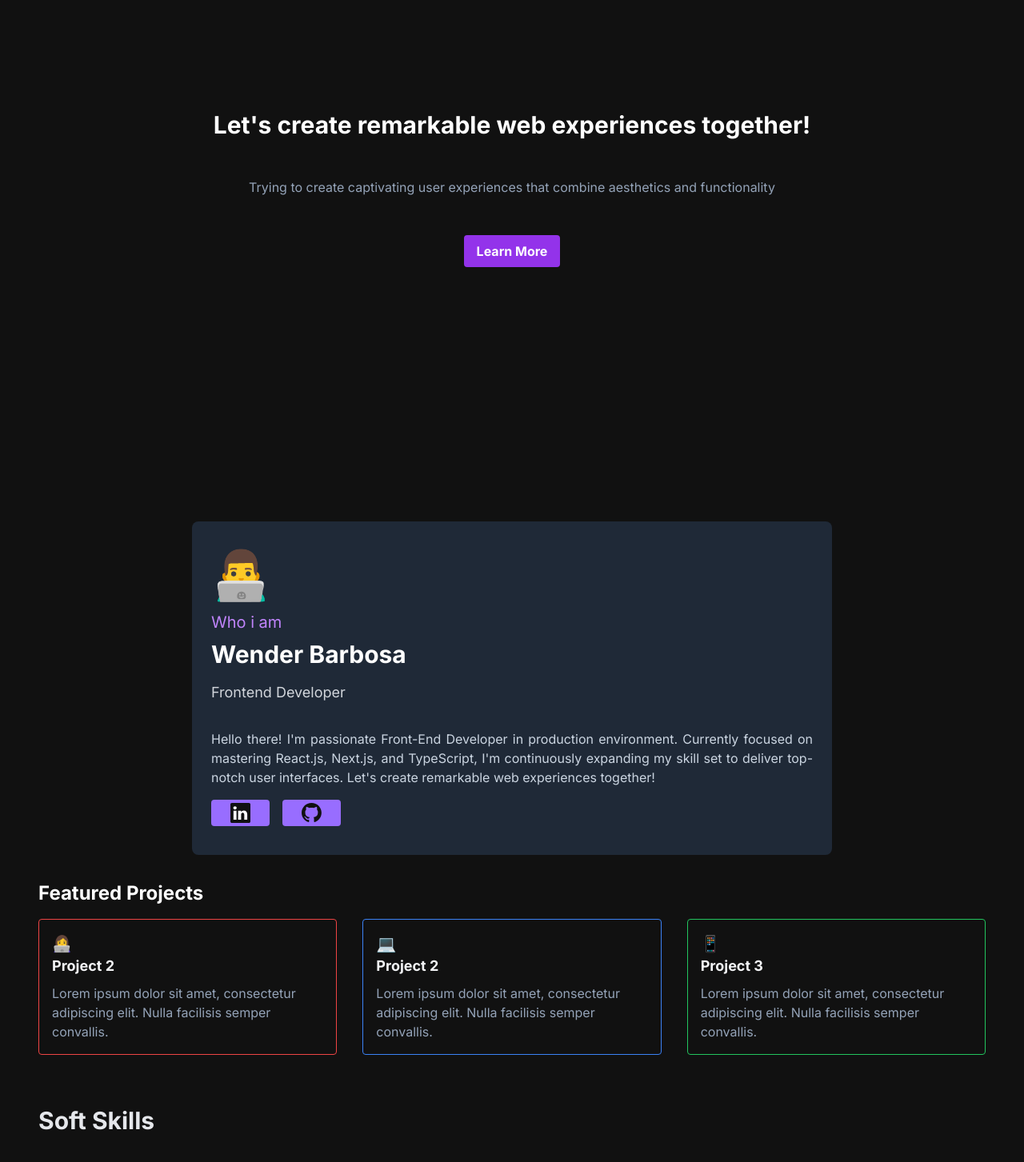
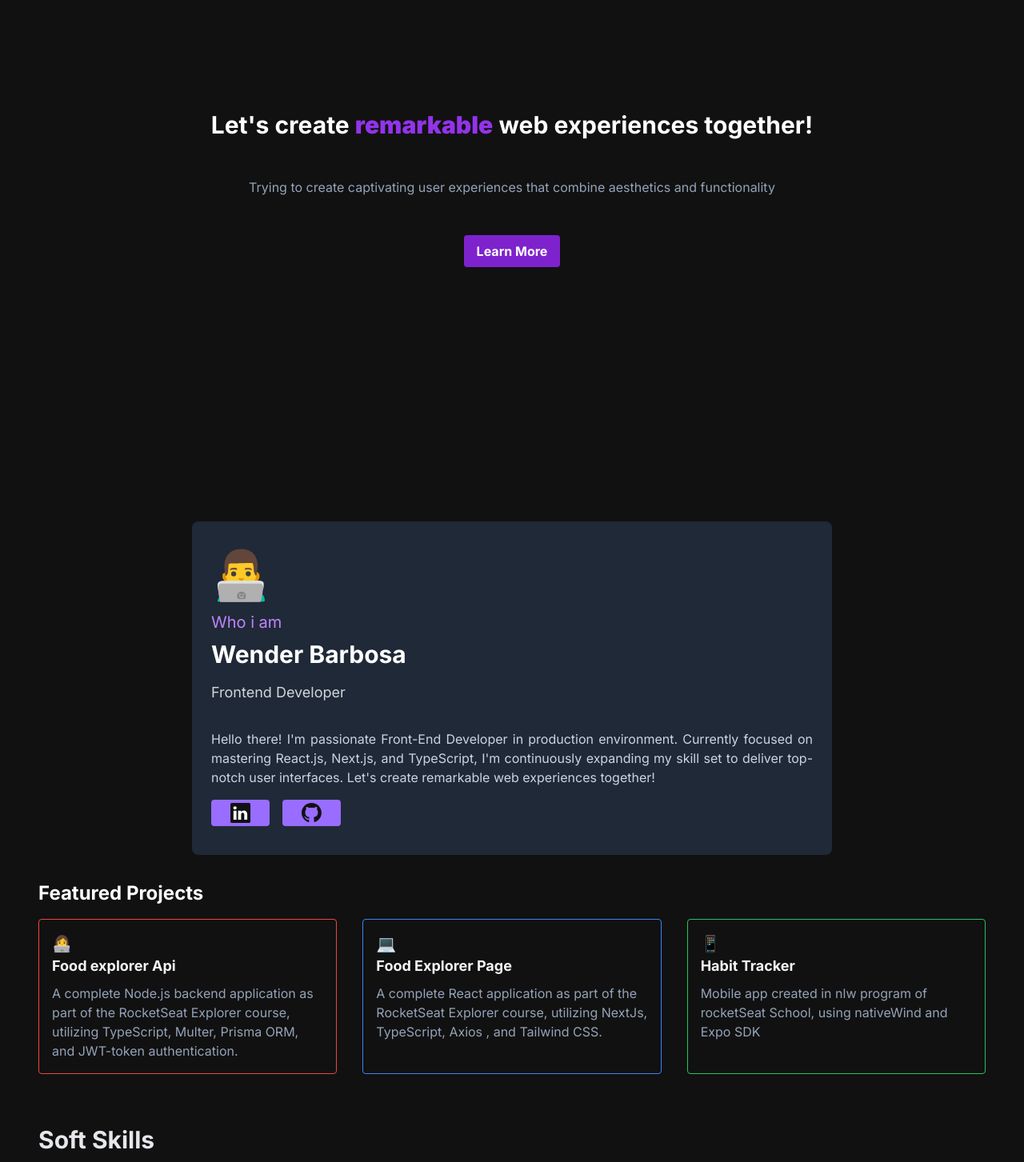
Before and after one commit to wenblack/portfolio-next-ts, a Next.js app: page / in a window 1280 px wide. Shown: the part 180-1633 px from the top of the page at 80% size. Built offline with nearby package versions, Linux system fonts and the light colour scheme.

Commit message:
✅ Portfolio 1.0  ✅

```diff
--- a/src/app/page.tsx
+++ b/src/app/page.tsx
@@ -12,11 +12,11 @@ const App = () => {
       <Header />
       <header className="py-8">
         <div className="flex flex-col gap-8 items-center justify-center mx-auto px-4 h-[80vh]">
-          <h2 className="text-3xl text-center font-bold">Let&apos;s create remarkable web experiences together!</h2>
+          <h2 className="text-3xl text-center font-bold">Let&apos;s create <strong className='text-purple-600'>remarkable</strong> web experiences together!</h2>
           <p className="text-slate-400 text-center mt-4">
           Trying to create captivating user experiences that combine aesthetics and functionality
           </p>
-          <a href="#about" className="mt-4 inline-block bg-purple-600 hover:opacity-70 text-white font-bold py-2 px-4 rounded">Learn More</a>
+          <a href="#about" className="mt-4 inline-block bg-purple-700 hover:opacity-70 text-white font-bold py-2 px-4 rounded">Learn More</a>
         </div>
       </header>
       <section id='about' className='flex  self-center pt-16 w-full max-w-[800px] '>
--- a/src/components/AboutMe.tsx
+++ b/src/components/AboutMe.tsx
@@ -1,5 +1,4 @@
 import Image from "next/image";
-import avatarImg from'@/assets/1683386257269.png'
 import gitHubLogo from '@/assets/gh.svg'
 import linkedInLogo from '@/assets/linkedin.svg'
 
@@ -16,10 +15,10 @@ export function AboutMe () {
           <div className=" bg-gray-800 mt-8">
             <p className="bg-gray-800 text-slate-300  text-justify">Hello there! I&apos;m passionate Front-End Developer in production environment.  Currently focused on mastering React.js, Next.js, and TypeScript, I&apos;m continuously expanding my skill set to deliver top-notch user interfaces.  Let&apos;s create remarkable web experiences together!</p>
             <div className="bg-gray-800 flex flex-wrap mt-4">
-              <a href="https://www.example.com"  target="_blank" rel="noopener noreferrer" className="mr-4 px-6 py-1 mb-2 md:mb-0 bg-[#986DFF] hover:opacity-70  text-white font-bold rounded">
+              <a href="https://www.linkedin.com/in/wender-jose-santos-4b1473217/"  target="_blank" rel="noopener noreferrer" className="mr-4 px-6 py-1 mb-2 md:mb-0 bg-[#986DFF] hover:opacity-70  text-white font-bold rounded">
                 <Image className="bg-[#986DFF]" alt="LinkedIn Logo" width={25} height={25} src={linkedInLogo}/>
               </a>
-              <a href="https://www.example.com"  target="_blank" rel="noopener noreferrer" className="mr-4 px-6 py-1 mb-2 md:mb-0 bg-[#986DFF] hover:opacity-70  text-white font-bold rounded">
+              <a href="https://github.com/wenblack/"  target="_blank" rel="noopener noreferrer" className="mr-4 px-6 py-1 mb-2 md:mb-0 bg-[#986DFF] hover:opacity-70  text-white font-bold rounded">
               <Image  className="bg-[#986DFF]" alt="GitHub Logo" width={25} height={25} src={gitHubLogo}/>
               </a>
             </div>
--- a/src/components/Project.tsx
+++ b/src/components/Project.tsx
@@ -9,22 +9,26 @@ export function Project  () {
 
       <div className=" p-4 flex  flex-col border border-red-500 rounded">
           <span className='text-xl'>👩‍💻</span>
-          <a  href='' className="text-lg text-gray-100 font-bold">Project 2</a>
-          <p className="text-slate-400 mt-2">Lorem ipsum dolor sit amet, consectetur adipiscing elit. Nulla facilisis semper convallis.</p>
+          <a  href='https://github.com/wenblack/food-explorer-api' target='blank' className="text-lg text-gray-100 font-bold">Food explorer Api</a>
+          <p className="text-slate-400 mt-2">
+          A complete Node.js backend application as part of the RocketSeat Explorer course, utilizing TypeScript, Multer, Prisma ORM, and JWT-token authentication.
+            </p>
         </div>
 
 
         <div className=" p-4 flex  flex-col border border-blue-500 rounded">
           <span className='text-xl'>💻</span>
-          <a  href='' className="text-lg text-gray-100 font-bold">Project 2</a>
-          <p className="text-slate-400 mt-2">Lorem ipsum dolor sit amet, consectetur adipiscing elit. Nulla facilisis semper convallis.</p>
+          <a  href='https://github.com/wenblack/food-explorer-next-tailwind-ts' target='blank' className="text-lg text-gray-100 font-bold">Food Explorer Page </a>
+          <p className="text-slate-400 mt-2">
+          A complete React application as part of the RocketSeat Explorer course, utilizing NextJs, TypeScript, Axios , and Tailwind CSS.
+          </p>
         </div>
 
 
         <div className=" p-4 flex  flex-col border border-green-500 rounded">
           <span className='text-xl'>📱</span>
-          <a  href='' className="text-lg text-gray-100 font-bold">Project 3</a>
-          <p className="text-slate-400 mt-2">Lorem ipsum dolor sit amet, consectetur adipiscing elit. Nulla facilisis semper convallis.</p>
+          <a  href='https://github.com/wenblack/appHabitsNlw2023' target='blank' className="text-lg text-gray-100 font-bold"> Habit Tracker</a>
+          <p className="text-slate-400 mt-2">Mobile app created  in nlw program of rocketSeat School, using nativeWind and Expo SDK</p>
         </div>
       </div>
     </section>
```
Also changed, not shown: src/assets/1683386257269.png (deleted).
